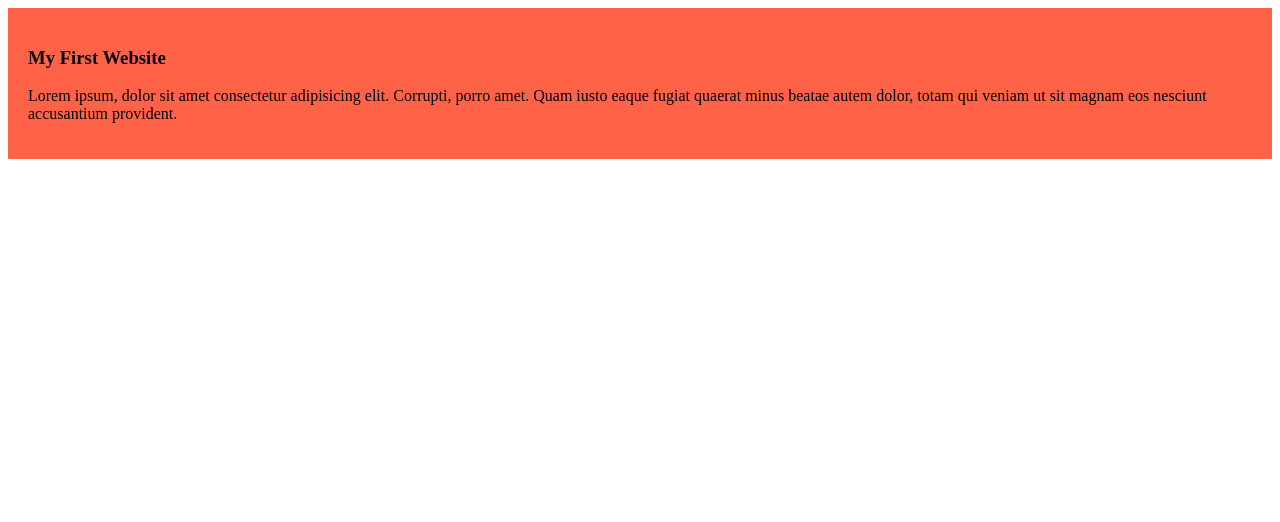
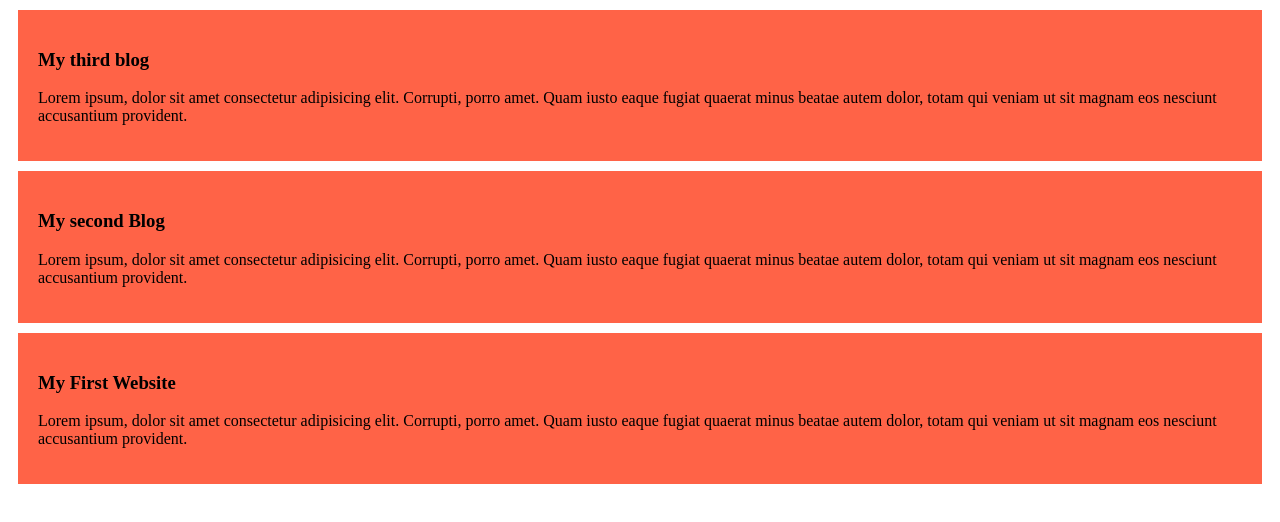
Before and after one commit to saiful797/my-simple-website, a plain HTML site: page index.html in a window 1280 px wide. Drawn offline with Linux system fonts and the light colour scheme.

Commit message:
added seconf blog

```diff
--- a/index.html
+++ b/index.html
@@ -8,6 +8,18 @@
 </head>
 <body>
     <div>
+        <h3>My third blog</h3>
+        <p>
+        Lorem ipsum, dolor sit amet consectetur adipisicing elit. Corrupti, porro amet. Quam iusto eaque fugiat quaerat minus beatae autem dolor, totam qui veniam ut sit magnam eos nesciunt accusantium provident.
+        </p>
+    </div>
+    <div>
+        <h3>My second Blog</h3>
+        <p>
+        Lorem ipsum, dolor sit amet consectetur adipisicing elit. Corrupti, porro amet. Quam iusto eaque fugiat quaerat minus beatae autem dolor, totam qui veniam ut sit magnam eos nesciunt accusantium provident.
+        </p>
+    </div>
+    <div>
         <h3>My First Website</h3>
         <p>
         Lorem ipsum, dolor sit amet consectetur adipisicing elit. Corrupti, porro amet. Quam iusto eaque fugiat quaerat minus beatae autem dolor, totam qui veniam ut sit magnam eos nesciunt accusantium provident.
--- a/styles/blogs.css
+++ b/styles/blogs.css
@@ -1,4 +1,5 @@
 div{
     background-color: tomato;
     padding: 20px;
+    margin: 10px;
 }
```
